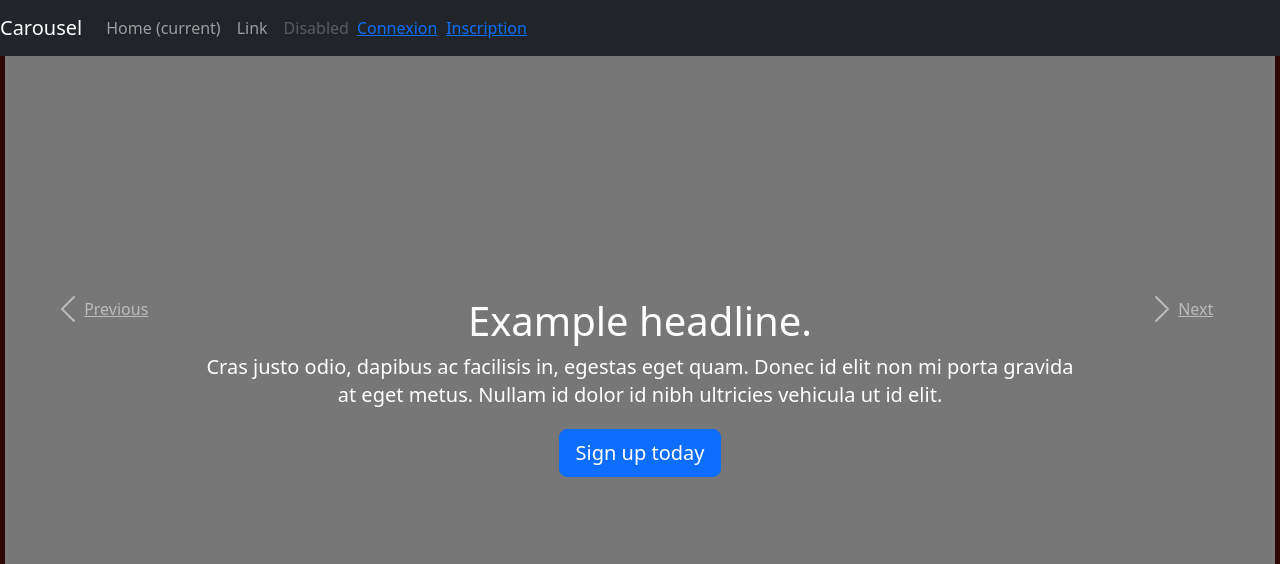
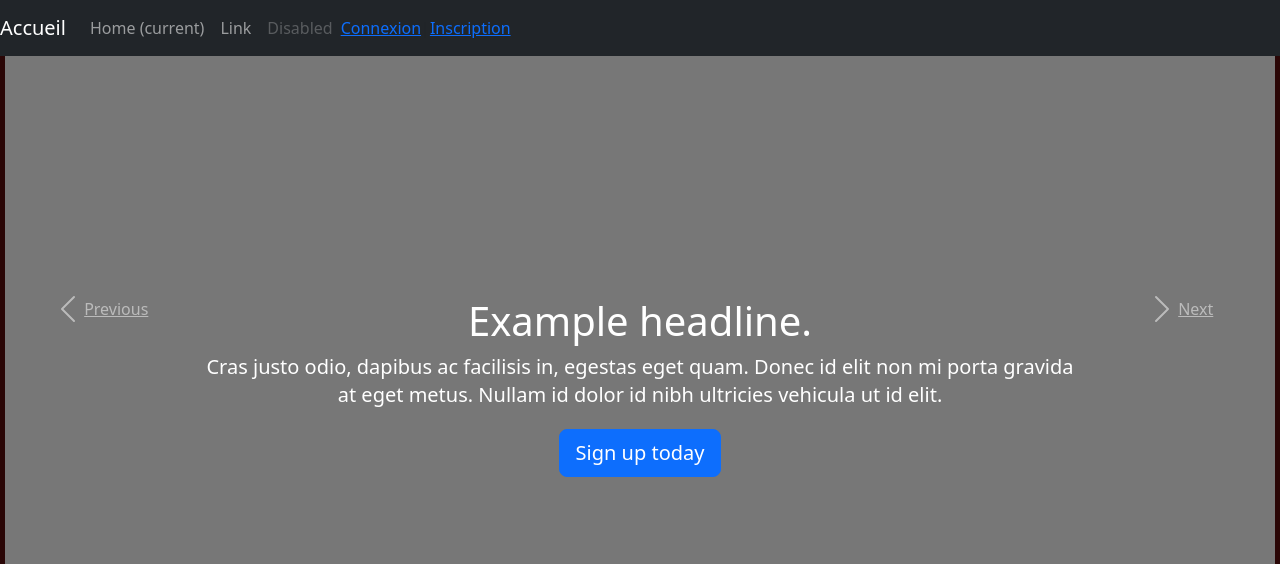
Before and after one commit to FranckC92/skelett, a Symfony app: template templates/home/index.html.twig in a window 1280 px wide. Shown: the top 564 px of the page. Run offline with Twig, Linux system fonts and the light colour scheme; the template is opened without the code that fills it, so the values that code supplies are empty; some libraries are stand-ins or nearby versions.

Commit message:
navbar mis lien home

```diff
--- a/templates/base.html.twig
+++ b/templates/base.html.twig
@@ -35,7 +35,7 @@
 <body>
 <header>
     <nav class="navbar navbar-expand-md navbar-dark fixed-top bg-dark">
-        <a class="navbar-brand" href="#">Carousel</a>
+        <a class="navbar-brand" href="{{ path('app_home')}}">Accueil</a>
         <button class="navbar-toggler" type="button" data-toggle="collapse" data-target="#navbarCollapse" aria-controls="navbarCollapse" aria-expanded="false" aria-label="Toggle navigation">
             <span class="navbar-toggler-icon"></span>
         </button>
@@ -51,7 +51,7 @@
                     <a class="nav-link disabled" href="#" tabindex="-1" aria-disabled="true">Disabled</a>
                 </li>
             </ul>
-            {% if app.user %}
+                {% if app.user %}
                      <a href="{{ path('app_account')}}">Mon compte <small> <({{ app.user.firstname}})</small>></a> | <a href="{{ path('app_logout')}}">Déconnexion</a>
                 {% else %}
                      <a href="{{ path('app_login')}}">Connexion</a> | <a href="{{ path('app_register')}}">Inscription</a>
@@ -59,7 +59,6 @@
         </div>
     </nav>
 </header>
-
 <main role="main">
     {% if block('carousel') is defined %}
     <div id="myCarousel" class="carousel slide" data-ride="carousel">
@@ -76,9 +75,9 @@
                         <h1>Example headline.</h1>
                         <p>Cras justo odio, dapibus ac facilisis in, egestas eget quam. Donec id elit non mi porta gravida at eget metus. Nullam id dolor id nibh ultricies vehicula ut id elit.</p>
                         <p><a class="btn btn-lg btn-primary" href="#" role="button">Sign up today</a></p>
-                    </div><!-- /. container -->
-                </div><!-- /. carousel-item active -->
-            </div><!-- /. carousel-inner -->
+                    </div><!-- /. carousel-caption text-left" -->
+                </div><!-- /. container -->
+            </div><!-- /. carousel-item active -->
             <div class="carousel-item">
                 <svg class="bd-placeholder-img" width="100%" height="100%" xmlns="http://www.w3.org/2000/svg" preserveAspectRatio="xMidYMid slice" focusable="false" role="img"><rect width="100%" height="100%" fill="#777"/></svg>
                 <div class="container">
```
